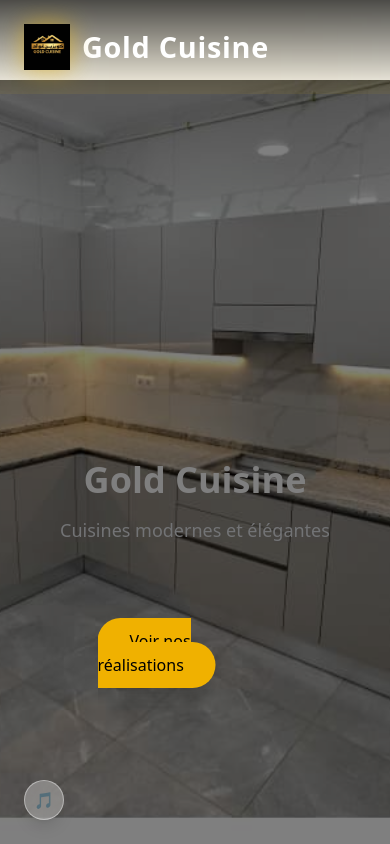
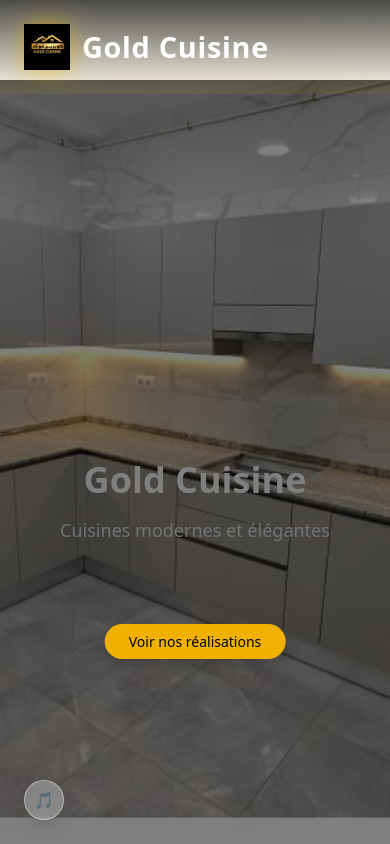
Before and after one commit to esmahcn/gold-cuisine, a React (Vite) app: page / in a window 390 px wide. Shown: the top 844 px of the page. Built offline with nearby package versions, Linux system fonts and the light colour scheme.

Commit message:
update button responsive

```diff
--- a/src/pages/Home.jsx
+++ b/src/pages/Home.jsx
@@ -24,12 +24,10 @@ transition={{ duration:1.6 }}
 >
 
 <Link
-to="/gallery"
-className="bg-yellow-500 text-black px-8 py-3 rounded-full shadow-lg hover:bg-yellow-400 transition"
+  to="/gallery"
+  className="bg-yellow-500 text-black px-6 sm:px-8 py-2 sm:py-3 rounded-full shadow-lg hover:bg-yellow-400 transition text-sm sm:text-base"
 >
-
-Voir nos réalisations
-
+  Voir nos réalisations
 </Link>
 
 </motion.div>
```
